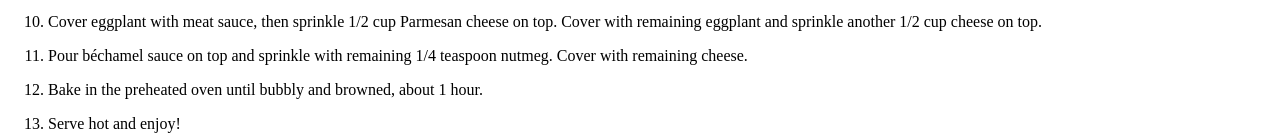
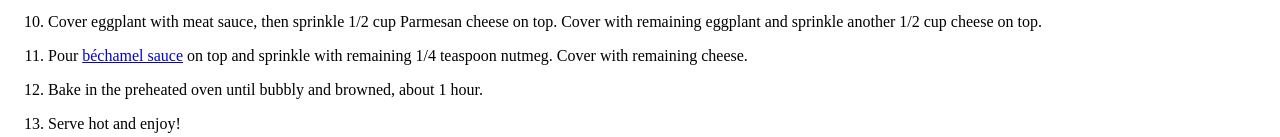
Before and after one commit to Oh-HelloFriend/odin-recipes, a plain HTML site: page recipes/moussaka.html in a window 1280 px wide. Shown: the part 1721-1858 px from the top of the page. Drawn offline with Linux system fonts and the light colour scheme.

Commit message:
add: link béchamel sauce

```diff
--- a/recipes/moussaka.html
+++ b/recipes/moussaka.html
@@ -48,7 +48,7 @@
                 <p><li>Preheat the oven to 350 degrees F (175 degrees C). Grease a 9x13-inch baking dish.</li></p>
                 <p><li>Arrange a single layer of eggplant in the prepared baking dish.</li></p>
                 <p><li>Cover eggplant with meat sauce, then sprinkle 1/2 cup Parmesan cheese on top. Cover with remaining eggplant and sprinkle another 1/2 cup cheese on top.</li></p>
-                <p><li>Pour béchamel sauce on top and sprinkle with remaining 1/4 teaspoon nutmeg. Cover with remaining cheese.</li></p>
+                <p><li>Pour <a href="https://en.wikipedia.org/wiki/B%C3%A9chamel_sauce">béchamel sauce</a> on top and sprinkle with remaining 1/4 teaspoon nutmeg. Cover with remaining cheese.</li></p>
                 <p><li>Bake in the preheated oven until bubbly and browned, about 1 hour.</li></p>
                 <p><li>Serve hot and enjoy!</li></p>
 
```
